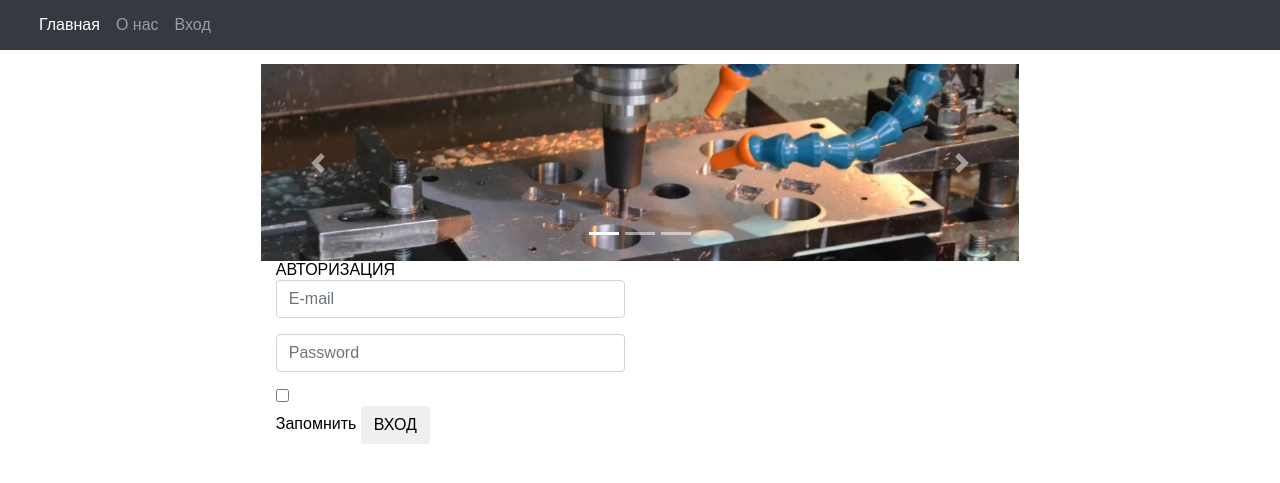
After one commit to DiForzza/site_one, a Django app: page /authorization in a window 1280 px wide. The commit adds this page. Shown: the top 483 px of the page. Run offline with Django 4.2, Linux system fonts and the light colour scheme; data that the repository does not hold is empty; some libraries are stand-ins or nearby versions.

Commit message:
authorization

```diff
--- a/RT_Group/main/urls.py
+++ b/RT_Group/main/urls.py
@@ -6,4 +6,5 @@ app_name = "main"
 urlpatterns = [
     path('', views.index, name="home"),
     path('about', views.about, name="about"),
+    path('authorization', views.authorization, name="authorization"),
 ]
--- a/RT_Group/main/views.py
+++ b/RT_Group/main/views.py
@@ -2,11 +2,19 @@ from django.shortcuts import render
 import requests
 
 
-def index(request):
+def weather():
     url = 'http://wttr.in/Ekaterinburg?0T'
     response = requests.get(url, params={'format': 2, 'M': ''})
-    return render(request, 'main/main.html', {'response': response.text})
+    return response.text
+
+
+def index(request):
+    return render(request, 'main/main.html', {'response': weather()})
 
 
 def about(request):
-    return render(request, 'main/about.html')
+    return render(request, 'main/about.html', {'response': weather()})
+
+
+def authorization(request):
+    return render(request, 'main/authorization.html', {'response': weather()})
--- a/RT_Group/templates/main/about.html
+++ b/RT_Group/templates/main/about.html
@@ -5,5 +5,5 @@
 {% endblock %}
 
 {% block content %}
-Страница про нас2
+{{ response }}
 {% endblock %}
--- /dev/null
+++ b/RT_Group/templates/main/authorization.html
@@ -0,0 +1,38 @@
+{% extends 'main/base.html' %}
+
+{% block title %}
+Вход
+{% endblock %}
+
+{% block content %}
+{{response}}
+{% endblock %}
+
+{% block auth %}
+<div class="container">
+	<div class="row">
+		<div class="col-md-offset-3 col-md-6">
+			<form class="form-horizontal">
+			<span class="heading">АВТОРИЗАЦИЯ</span>
+			<div class="form-group">
+				<input type="email" class="form-control" id="inputEmail" placeholder="E-mail">
+				<i class="fa fa-user"></i>
+			</div>
+			<div class="form-group help">
+				<input type="password" class="form-control" id="inputPassword" placeholder="Password">
+				<i class="fa fa-lock"></i>
+				<a href="#" class="fa fa-question-circle"></a>
+			</div>
+			<div class="form-group">
+				<div class="main-checkbox">
+					<input type="checkbox" value="none" id="checkbox1" name="check"/>
+					<label for="checkbox1"></label>
+				</div>
+				<span class="text">Запомнить</span>
+				<button type="submit" class="btn btn-default">ВХОД</button>
+			</div>
+			</form>
+		</div>
+	</div>
+</div>
+{% endblock %}
--- a/RT_Group/templates/main/base.html
+++ b/RT_Group/templates/main/base.html
@@ -22,13 +22,13 @@
 				<div class="collapse navbar-collapse" id="navbarCollapse">
 					<ul class="navbar-nav me-auto mb-2 mb-md-0">
 						<li class="nav-item">
-							<a class="nav-link active" aria-current="page" href="{% url 'main:home' %}">Home</a>
+							<a class="nav-link active" aria-current="page" href="{% url 'main:home' %}">Главная</a>
 						</li>
 						<li class="nav-item">
-							<a class="nav-link" href="{% url 'main:about' %}" >About</a>
+							<a class="nav-link" href="{% url 'main:about' %}" >О нас</a>
 						</li>
 						<li class="nav-item">
-							<a class="nav-link disabled" href="#" tabindex="-1" aria-disabled="true">Disabled</a>
+							<a class="nav-link" href="{% url 'main:authorization' %}" tabindex="-1" aria-disabled="true">Вход</a>
 						</li>
 					</ul>
 				</div>
@@ -64,6 +64,7 @@
 				<span class="sr-only">Next</span>
 			</a>
 		</div>
+		{% block auth %}{% endblock %}
 	</div>
 </div>
 	<script src="https://code.jquery.com/jquery-3.3.1.slim.min.js" integrity="sha384-q8i/X+965DzO0rT7abK41JStQIAqVgRVzpbzo5smXKp4YfRvH+8abtTE1Pi6jizo"
```
